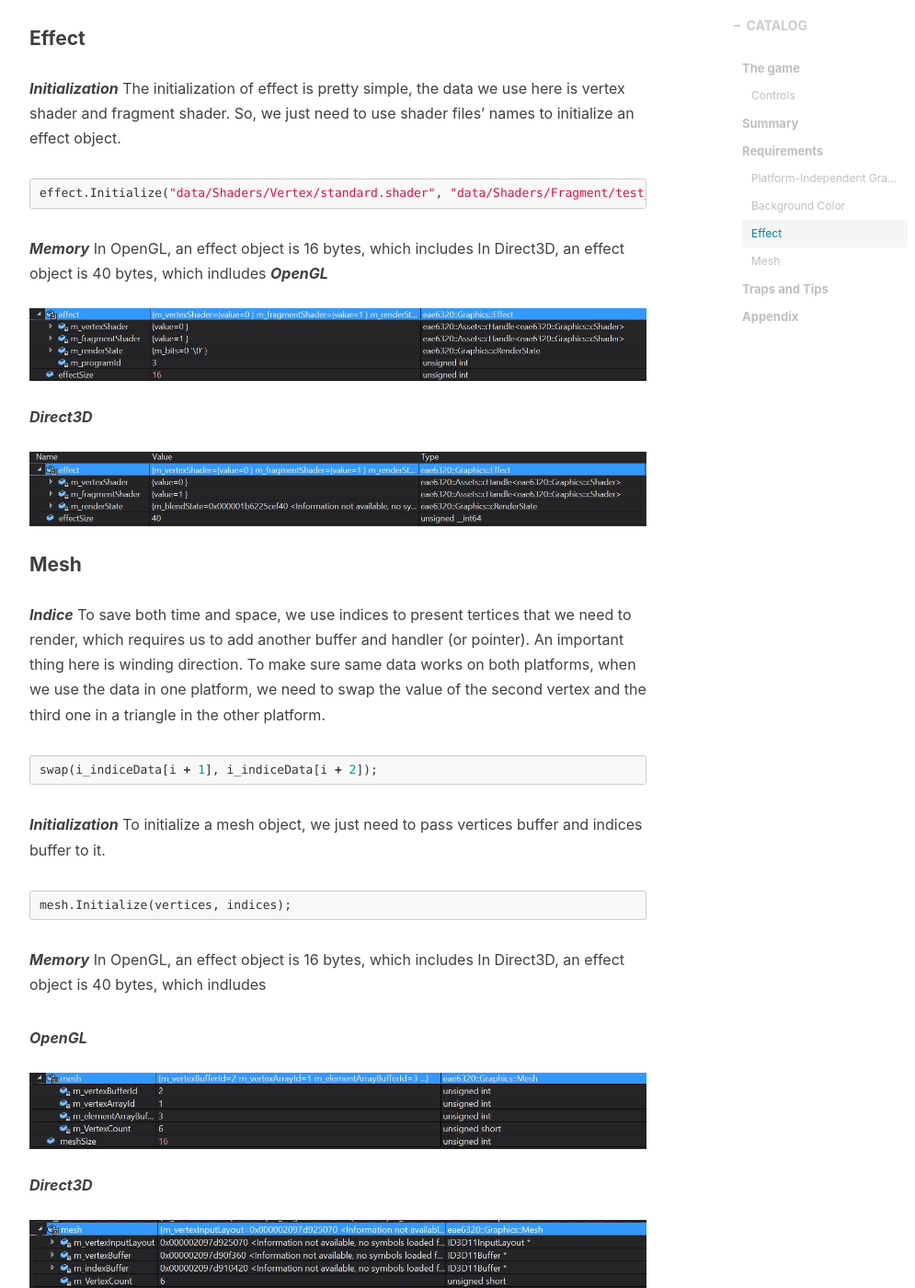
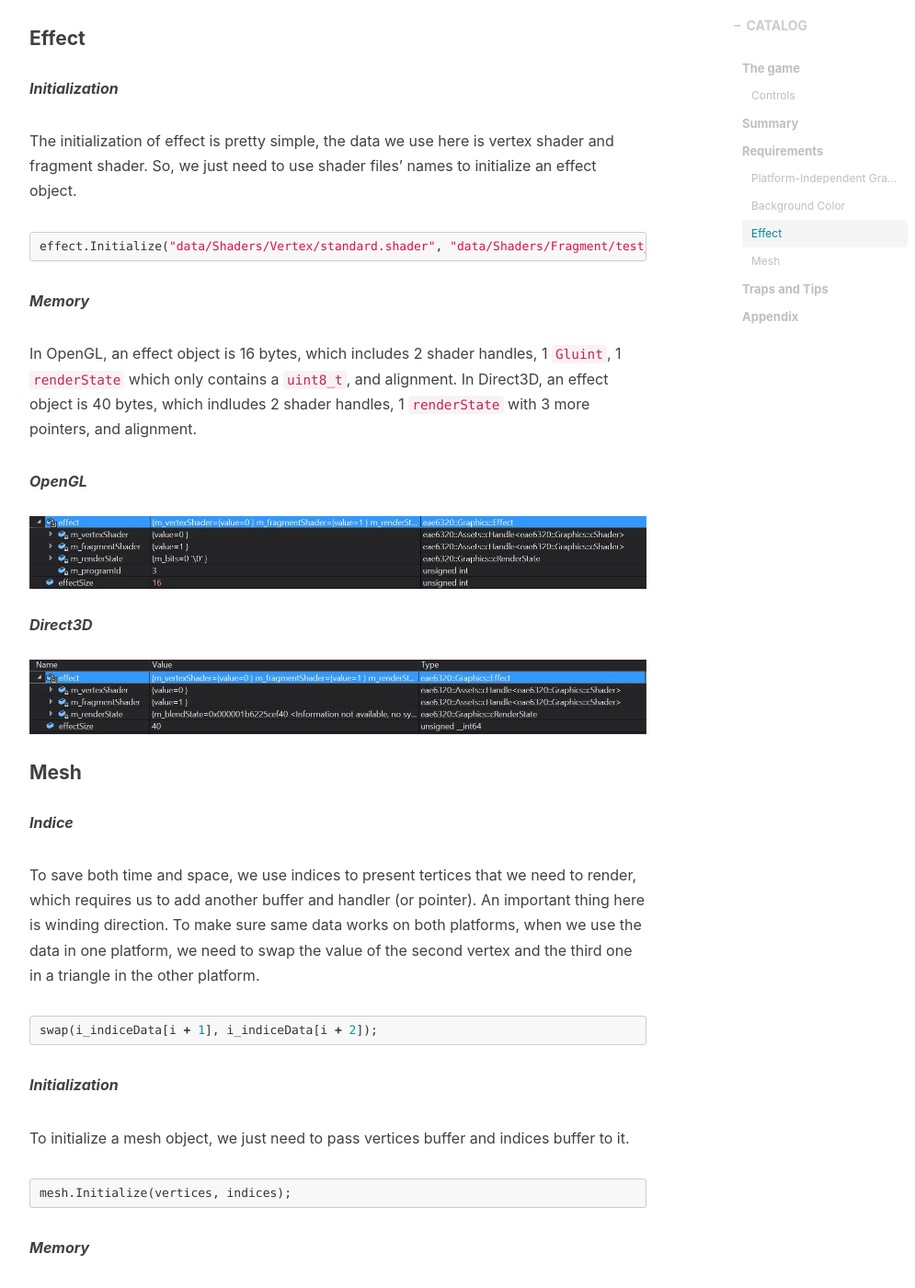
Before and after one commit to Torlyers/Torlyers.github.io, a Jekyll site: the page built from _posts/2018-09-10-write-up-03.markdown, in a window 1280 px wide and 1400 px high, scrolled down 3566 px. Shown: the whole window at 92% size, without its empty margins (233-1228 px from the left). Built offline with Jekyll 4.4.1, drawn with Linux system fonts in a browser that asks for light colours; nearby versions of some CDN libraries; comment, search, counter and statistics services are not loaded; some of the changed text lies outside the part shown.

Commit message:
finished

````diff
--- a/_includes/posts/2018-09-10-write-up-03/en.md
+++ b/_includes/posts/2018-09-10-write-up-03/en.md
@@ -46,6 +46,7 @@
 #### Effect
 
 ***Initialization***
+
 The initialization of effect is pretty simple, the data we use here is vertex shader and fragment shader. So, we just need to use shader files' names to initialize an effect object.
 
 ```c++
@@ -53,8 +54,10 @@
 ```
 
 ***Memory***
-In OpenGL, an effect object is 16 bytes, which includes
-In Direct3D, an effect object is 40 bytes, which indludes
+
+In OpenGL, an effect object is 16 bytes, which includes 2 shader handles, 1 `Gluint`, 1 `renderState` which only contains a `uint8_t`, and alignment.
+In Direct3D, an effect object is 40 bytes, which indludes 2 shader handles, 1 `renderState` with 3 more pointers, and alignment.
+
 ***OpenGL***
 ![](/img/in-post/write-up-03/GLEffect.JPG)
 ***Direct3D***
@@ -63,20 +66,23 @@
 #### Mesh
 
 ***Indice***
+
 To save both time and space, we use indices to present tertices that we need to render, which requires us to add another buffer and handler (or pointer). An important thing here is winding direction. To make sure same data works on both platforms, when we use the data in one platform, we need to swap the value of the second vertex and the third one in a triangle in the other platform.
 ```c++
 swap(i_indiceData[i + 1], i_indiceData[i + 2]);
 ```
 
 ***Initialization***
+
 To initialize a mesh object, we just need to pass vertices buffer and indices buffer to it.
 ```c++
 mesh.Initialize(vertices, indices);
 ```
 
 ***Memory***
-In OpenGL, an effect object is 16 bytes, which includes
-In Direct3D, an effect object is 40 bytes, which indludes
+
+In OpenGL, a mesh object is 16 bytes, which includes 3 `Gluint`, 1 `uint16_t` and alignment.
+In Direct3D, a mesh object is 32 bytes, which indludes 3 pointers, 1 `uint16_t` and alignment.
 
 ***OpenGL***
 ![](/img/in-post/write-up-03/GLMesh.JPG)
````
